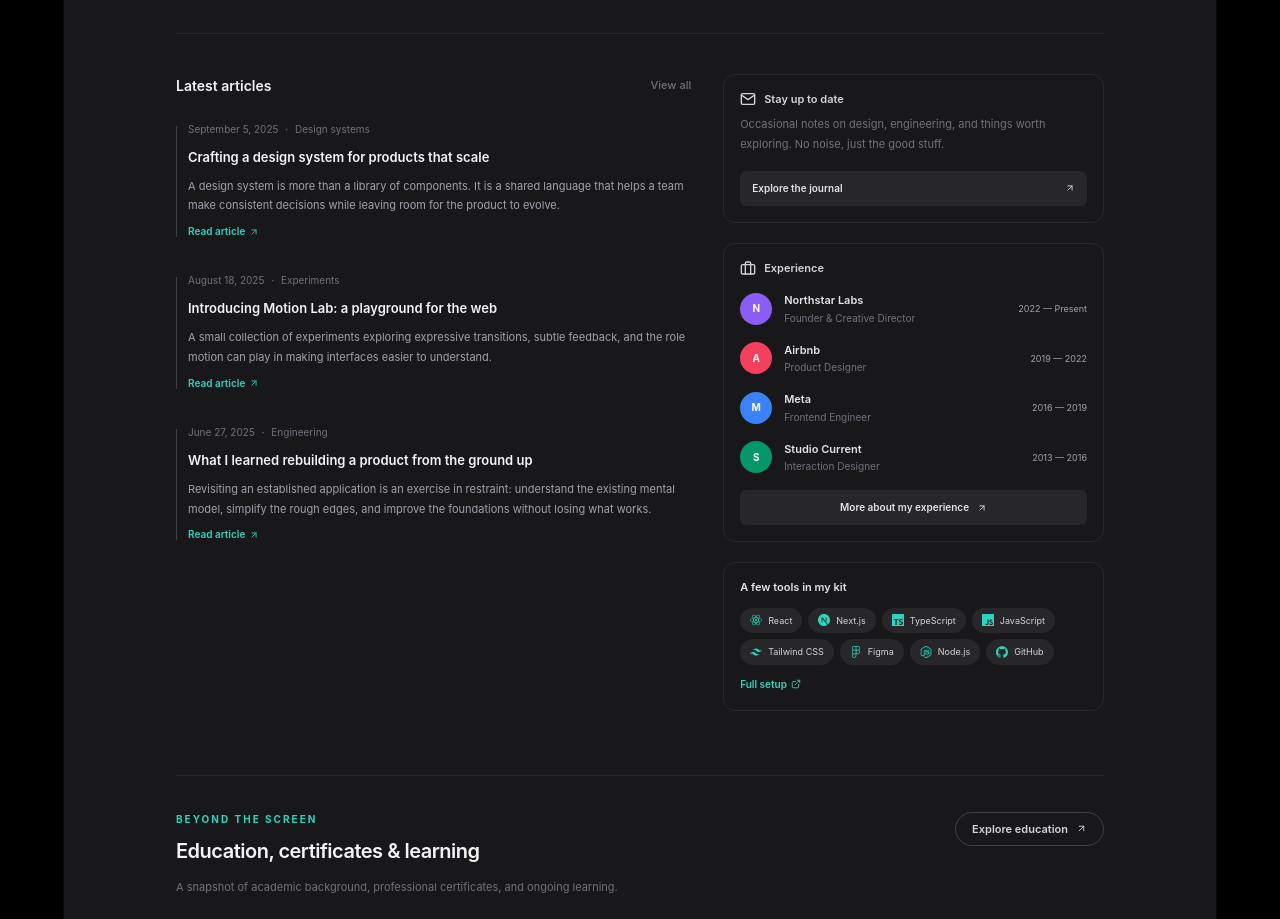
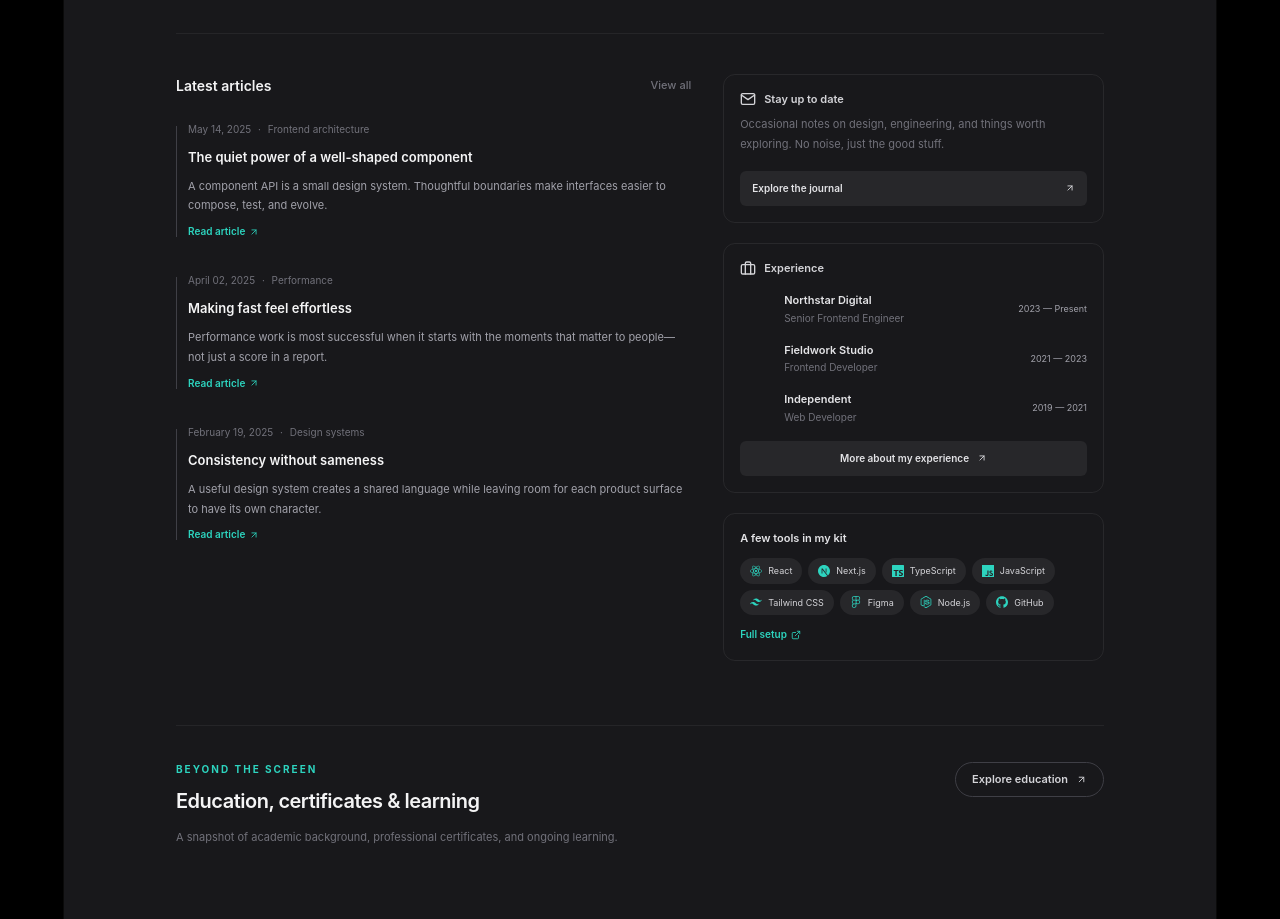
Before and after one commit to Amirsaboor/PersonalWebsite, a Next.js app: page /PersonalWebsite/ in a window 1280 px wide. Shown: the part 1380-2299 px from the top of the page. Built offline with nearby package versions, Linux system fonts and the light colour scheme.

Commit message:
Use shared portfolio content datasets across pages

```diff
--- a/src/components/HomePage.jsx
+++ b/src/components/HomePage.jsx
@@ -5,6 +5,9 @@ import { Container } from '@/components/Container'
 import { ProjectCarousel } from '@/components/ProjectCarousel'
 import { useLocale } from '@/i18n/LocaleProvider'
 import { siteConfig } from '@/data/site-config'
+import { articles } from '@/data/articles'
+import { experience } from '@/data/experience'
+import { toolSkills } from '@/data/skills'
 import { FiArrowUpRight, FiGithub, FiInstagram, FiLinkedin, FiMail, FiExternalLink, FiBriefcase } from 'react-icons/fi'
 import { SiReact, SiNextdotjs, SiTypescript, SiJavascript, SiTailwindcss, SiFigma, SiNodedotjs, SiGithub } from 'react-icons/si'
 
@@ -16,24 +19,6 @@ const gallery = [
   { src: 'https://images.unsplash.com/photo-1517976487492-5750f3195933?auto=format&fit=crop&w=900&q=85', alt: 'An astronaut exploring a red desert', className: 'rotate-[-1deg]' },
   { src: 'https://images.unsplash.com/photo-1519608487953-e999c86e7455?auto=format&fit=crop&w=900&q=85', alt: 'An abstract visual experiment', className: 'rotate-[1deg]' },
 ]
-const articles = [
-  { date: 'September 5, 2025', title: 'Crafting a design system for products that scale', titleFa: 'ساخت سیستم طراحی برای محصولات مقیاس‌پذیر', excerpt: 'A design system is more than a library of components. It is a shared language that helps a team make consistent decisions while leaving room for the product to evolve.', excerptFa: 'سیستم طراحی فراتر از کتابخانه کامپوننت‌هاست؛ زبانی مشترک برای تصمیم‌گیری منسجم و رشد محصول.', read: '8 min read', category: 'Design systems', categoryFa: 'سیستم طراحی' },
-  { date: 'August 18, 2025', title: 'Introducing Motion Lab: a playground for the web', titleFa: 'معرفی Motion Lab؛ زمین بازی حرکت در وب', excerpt: 'A small collection of experiments exploring expressive transitions, subtle feedback, and the role motion can play in making interfaces easier to understand.', excerptFa: 'مجموعه‌ای از آزمایش‌ها برای بررسی ترنزیشن‌ها، بازخوردهای ظریف و نقش حرکت در فهم بهتر رابط.', read: '6 min read', category: 'Experiments', categoryFa: 'آزمایش‌ها' },
-  { date: 'June 27, 2025', title: 'What I learned rebuilding a product from the ground up', titleFa: 'آموخته‌های من از بازسازی یک محصول از پایه', excerpt: 'Revisiting an established application is an exercise in restraint: understand the existing mental model, simplify the rough edges, and improve the foundations without losing what works.', excerptFa: 'بازسازی محصول نیازمند شناخت مدل ذهنی فعلی، ساده‌سازی نقاط اصطکاک و تقویت زیرساخت بدون از دست‌دادن بخش‌های موفق است.', read: '9 min read', category: 'Engineering', categoryFa: 'مهندسی' },
-]
-const work = [
-  { company: 'Northstar Labs', role: 'Founder & Creative Director', roleFa: 'بنیان‌گذار و مدیر خلاقیت', period: '2022 — Present', mark: 'N', tone: 'bg-violet-500' },
-  { company: 'Airbnb', role: 'Product Designer', roleFa: 'طراح محصول', period: '2019 — 2022', mark: 'A', tone: 'bg-rose-500' },
-  { company: 'Meta', role: 'Frontend Engineer', roleFa: 'مهندس فرانت‌اند', period: '2016 — 2019', mark: 'M', tone: 'bg-blue-500' },
-  { company: 'Studio Current', role: 'Interaction Designer', roleFa: 'طراح تعامل', period: '2013 — 2016', mark: 'S', tone: 'bg-emerald-600' },
-]
-const skills = [
-  { name: 'React', Icon: SiReact }, { name: 'Next.js', Icon: SiNextdotjs },
-  { name: 'TypeScript', Icon: SiTypescript }, { name: 'JavaScript', Icon: SiJavascript },
-  { name: 'Tailwind CSS', Icon: SiTailwindcss }, { name: 'Figma', Icon: SiFigma },
-  { name: 'Node.js', Icon: SiNodedotjs }, { name: 'GitHub', Icon: SiGithub },
-]
-
 export default function Home() {
   const { t, isFa } = useLocale()
   return (
@@ -71,12 +56,12 @@ export default function Home() {
       <section className="mt-16 grid gap-8 border-t border-zinc-200 pt-10 dark:border-white/[0.06] sm:mt-20 sm:grid-cols-[1.15fr_0.85fr] sm:gap-8" dir={isFa ? 'rtl' : 'ltr'}>
         <div>
           <div className="mb-6 flex items-center justify-between"><h2 className="text-sm font-semibold text-zinc-900 dark:text-zinc-100">{t('latestArticles')}</h2><Link href="/articles" className="text-[11px] font-medium text-zinc-500 transition hover:text-teal-600 dark:hover:text-teal-300">{t('viewAll')}</Link></div>
-          <div className="space-y-8">{articles.map((article) => <article key={article.title} className="relative pl-3"><span className="absolute bottom-1 left-0 top-1 w-px bg-zinc-300 dark:bg-zinc-700" /><p className="text-[10px] text-zinc-500">{article.date} <span className="px-1">·</span> {isFa ? article.categoryFa : article.category}</p><h3 className="mt-2 text-[13px] font-semibold leading-6 text-zinc-900 dark:text-zinc-100">{isFa ? article.titleFa : article.title}</h3><p className="mt-2 text-[11px] leading-[1.8] text-zinc-500 dark:text-zinc-400">{isFa ? article.excerptFa : article.excerpt}</p><Link href="/articles" className="mt-2 inline-flex items-center gap-1 text-[10px] font-semibold text-teal-600 transition hover:text-teal-500 dark:text-teal-400">{isFa ? 'مطالعه مقاله' : 'Read article'} <FiArrowUpRight /></Link></article>)}</div>
+          <div className="space-y-8">{articles.slice(0, 3).map((article) => <article key={article.title} className="relative pl-3"><span className="absolute bottom-1 left-0 top-1 w-px bg-zinc-300 dark:bg-zinc-700" /><p className="text-[10px] text-zinc-500">{article.date} <span className="px-1">·</span> {isFa ? article.categoryFa : article.category}</p><h3 className="mt-2 text-[13px] font-semibold leading-6 text-zinc-900 dark:text-zinc-100">{isFa ? article.titleFa : article.title}</h3><p className="mt-2 text-[11px] leading-[1.8] text-zinc-500 dark:text-zinc-400">{isFa ? article.excerptFa : article.excerpt}</p><Link href="/articles" className="mt-2 inline-flex items-center gap-1 text-[10px] font-semibold text-teal-600 transition hover:text-teal-500 dark:text-teal-400">{isFa ? 'مطالعه مقاله' : 'Read article'} <FiArrowUpRight /></Link></article>)}</div>
         </div>
         <aside className="space-y-5">
           <section className="rounded-xl border border-zinc-200 p-4 dark:border-white/[0.07]"><div className="flex items-center gap-2 text-zinc-700 dark:text-zinc-300"><FiMail className="h-4 w-4" /><h2 className="text-[11px] font-semibold">{isFa ? 'در جریان بمانید' : 'Stay up to date'}</h2></div><p className="mt-2 text-[11px] leading-[1.8] text-zinc-500">{isFa ? 'یادداشت‌هایی درباره طراحی، مهندسی و ایده‌های تازه؛ بدون پیام‌های اضافی.' : 'Occasional notes on design, engineering, and things worth exploring. No noise, just the good stuff.'}</p><Link href="/articles" className="mt-4 flex items-center justify-between rounded-md bg-zinc-100 px-3 py-2.5 text-[10px] font-semibold text-zinc-700 transition hover:bg-zinc-200 dark:bg-zinc-800 dark:text-zinc-200 dark:hover:bg-zinc-700">{isFa ? 'مطالعه یادداشت‌ها' : 'Explore the journal'} <FiArrowUpRight /></Link></section>
-          <section className="rounded-xl border border-zinc-200 p-4 dark:border-white/[0.07]"><div className="flex items-center gap-2 text-zinc-700 dark:text-zinc-300"><FiBriefcase className="h-4 w-4" /><h2 className="text-[11px] font-semibold">{t('experience')}</h2></div><div className="mt-4 space-y-4">{work.map((item) => <div key={item.company} className="flex items-center gap-3"><span className={'flex h-8 w-8 shrink-0 items-center justify-center rounded-full text-[10px] font-bold text-white ' + item.tone}>{item.mark}</span><div className="min-w-0 flex-1"><p className="truncate text-[11px] font-semibold text-zinc-800 dark:text-zinc-200">{item.company}</p><p className="mt-0.5 truncate text-[10px] text-zinc-500">{isFa ? item.roleFa : item.role}</p></div><span className="shrink-0 text-[9px] text-zinc-400">{item.period}</span></div>)}</div><Link href="/about#experience" className="mt-4 flex items-center justify-center gap-2 rounded-md bg-zinc-100 px-3 py-2.5 text-[10px] font-semibold text-zinc-700 transition hover:bg-zinc-200 dark:bg-zinc-800 dark:text-zinc-200 dark:hover:bg-zinc-700">{isFa ? 'جزئیات سوابق کاری' : 'More about my experience'} <FiArrowUpRight /></Link></section>
-          <section className="rounded-xl border border-zinc-200 p-4 dark:border-white/[0.07]"><h2 className="text-[11px] font-semibold text-zinc-800 dark:text-zinc-200">{isFa ? 'ابزارهای مورد استفاده' : 'A few tools in my kit'}</h2><div className="mt-3 flex flex-wrap gap-1.5">{skills.map(({ name, Icon }) => <span key={name} className="inline-flex items-center gap-1.5 rounded-full bg-zinc-100 px-2.5 py-1.5 text-[9px] text-zinc-600 dark:bg-zinc-800 dark:text-zinc-300"><Icon className="h-3 w-3 text-teal-600 dark:text-teal-400" />{name}</span>)}</div><Link href="/uses" className="mt-3 inline-flex items-center gap-1 text-[10px] font-semibold text-teal-600 dark:text-teal-400">{isFa ? 'مشاهده فهرست کامل' : 'Full setup'} <FiExternalLink /></Link></section>
+          <section className="rounded-xl border border-zinc-200 p-4 dark:border-white/[0.07]"><div className="flex items-center gap-2 text-zinc-700 dark:text-zinc-300"><FiBriefcase className="h-4 w-4" /><h2 className="text-[11px] font-semibold">{t('experience')}</h2></div><div className="mt-4 space-y-4">{experience.map((item) => <div key={item.company} className="flex items-center gap-3"><span className={'flex h-8 w-8 shrink-0 items-center justify-center rounded-full text-[10px] font-bold text-white ' + item.tone}>{item.mark}</span><div className="min-w-0 flex-1"><p className="truncate text-[11px] font-semibold text-zinc-800 dark:text-zinc-200">{item.company}</p><p className="mt-0.5 truncate text-[10px] text-zinc-500">{isFa ? item.roleFa : item.role}</p></div><span className="shrink-0 text-[9px] text-zinc-400">{item.period}</span></div>)}</div><Link href="/about#experience" className="mt-4 flex items-center justify-center gap-2 rounded-md bg-zinc-100 px-3 py-2.5 text-[10px] font-semibold text-zinc-700 transition hover:bg-zinc-200 dark:bg-zinc-800 dark:text-zinc-200 dark:hover:bg-zinc-700">{isFa ? 'جزئیات سوابق کاری' : 'More about my experience'} <FiArrowUpRight /></Link></section>
+          <section className="rounded-xl border border-zinc-200 p-4 dark:border-white/[0.07]"><h2 className="text-[11px] font-semibold text-zinc-800 dark:text-zinc-200">{isFa ? 'ابزارهای مورد استفاده' : 'A few tools in my kit'}</h2><div className="mt-3 flex flex-wrap gap-1.5">{toolSkills.map(({ name, Icon }) => <span key={name} className="inline-flex items-center gap-1.5 rounded-full bg-zinc-100 px-2.5 py-1.5 text-[9px] text-zinc-600 dark:bg-zinc-800 dark:text-zinc-300"><Icon className="h-3 w-3 text-teal-600 dark:text-teal-400" />{name}</span>)}</div><Link href="/uses" className="mt-3 inline-flex items-center gap-1 text-[10px] font-semibold text-teal-600 dark:text-teal-400">{isFa ? 'مشاهده فهرست کامل' : 'Full setup'} <FiExternalLink /></Link></section>
         </aside>
       </section>
 
```
